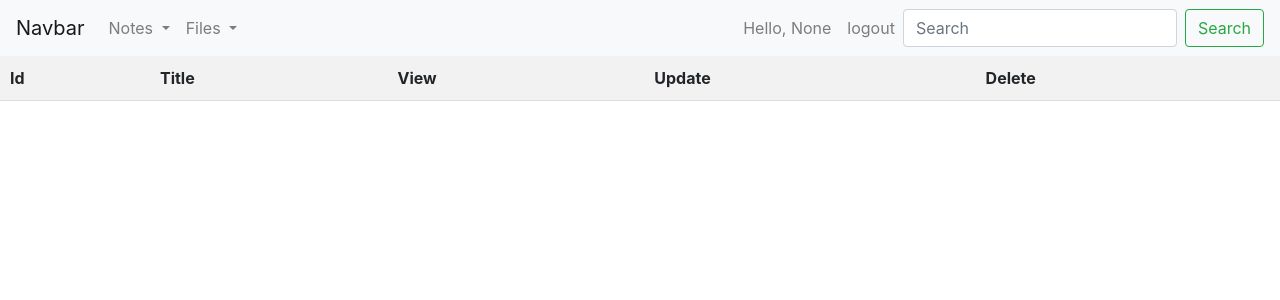
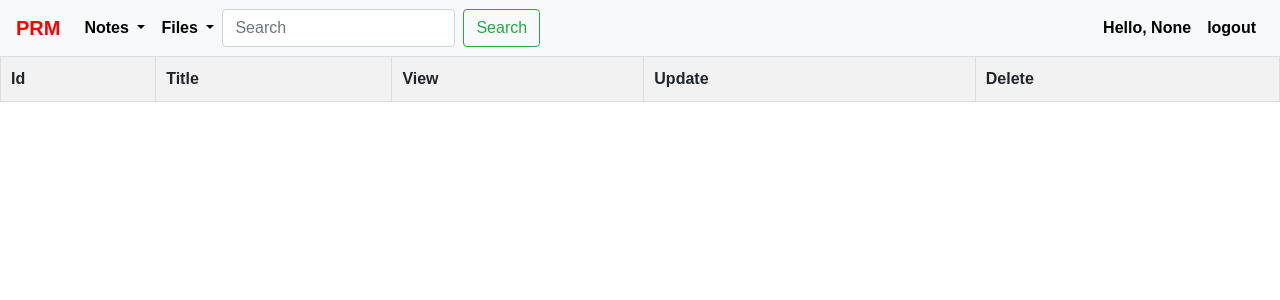
Before and after one commit to kalyankommoju/Personal-Record-Manager, a Flask app: page /allnotes in a window 1280 px wide. Shown: the top 300 px of the page. Run offline with Flask 3, Linux system fonts and the light colour scheme; lists and menus that the app fills with data are empty; some libraries are stand-ins or nearby versions.

Commit message:
second change

```diff
--- a/static/style.css
+++ b/static/style.css
@@ -2,6 +2,7 @@
     margin: 0;
     padding: 0;
     box-sizing: border-box;
+    font-family: Arial, sans-serif;
 }
 .home_body {
     font-family: Arial, sans-serif;
--- a/templates/home.html
+++ b/templates/home.html
@@ -1,37 +1,91 @@
 <!DOCTYPE html>
 <html>
+
 <head>
     <!-- Add Bootstrap CSS -->
     <link rel="stylesheet" href="https://maxcdn.bootstrapcdn.com/bootstrap/4.5.2/css/bootstrap.min.css">
-    <link rel="stylesheet" href="{{ url_for('static',filename='style.css') }}"/>
+    <link rel="stylesheet" href="{{ url_for('static',filename='style.css') }}" />
     {% block addcss %}{% endblock %}
-        <style>
+    <style>
         .navbar .form-inline {
             display: flex;
             justify-content: flex-end;
         }
+
+        table {
+            width: 100%;
+            border-collapse: collapse;
+        }
+
+        table,
+        th,
+        td {
+            border: 1px solid #ddd;
+        }
+
+        th,
+        td {
+            padding: 8px;
+            text-align: left;
+        }
+
+        th {
+            background-color: #f2f2f2;
+        }
+
+        /* Navbar styling */
+        .navbar {
+            background-color: #F5F7FA;
+            /* Light background color for the navbar */
+        }
+
+        .navbar-nav .nav-item .nav-link {
+            font-weight: bold;
+            color: black;
+            /* Make nav item text bold */
+        }
+
+        .navbar-nav .nav-item .nav-link:hover {
+            background-color: #e1e3ff;
+            /* Light purple background on focus */
+            color: #6a5aff;
+            /* Dark purple text color on focus */
+            outline: none;
+            /* Remove default focus outline */
+            border-radius: 4px;
+            /* Optional: rounded corners */
+
+            /* Dark purple color on hover */
+        }
+
+        .navbar-brand {
+            font-weight: bold;
+            /* Make brand text bold */
+        }
+
+        /* Ensure navbar dropdown menu items are bold as well */
+        .dropdown-menu .dropdown-item {
+            font-weight: bold;
+            /* Make dropdown items bold */
+        }
     </style>
     <title>home Page</title>
-    <link rel="stylesheet" href="{{ url_for('static',filename='style.css') }}"/>
+    <link rel="stylesheet" href="{{ url_for('static',filename='style.css') }}" />
 </head>
-{% with messages = get_flashed_messages() %}
-  {% if messages %}
-    {% for message in messages %}
-      <p class="flash">{{ message }}</p>
-    {% endfor %}
-  {% endif %}
-{% endwith %}
+
 <body>
     <!-- Navigation bar -->
     <nav class="navbar navbar-expand-lg navbar-light bg-light">
-        <a class="navbar-brand" href="#">Navbar</a>
-        <button class="navbar-toggler" type="button" data-toggle="collapse" data-target="#navbarNav" aria-controls="navbarNav" aria-expanded="false" aria-label="Toggle navigation">
+        <a class="navbar-brand" href="#" style="color: red;">PRM</a>
+        <button class="navbar-toggler" type="button" data-toggle="collapse" data-target="#navbarNav"
+            aria-controls="navbarNav" aria-expanded="false" aria-label="Toggle navigation">
             <span class="navbar-toggler-icon"></span>
         </button>
         <div class="collapse navbar-collapse" id="navbarNav">
             <ul class="navbar-nav mr-auto">
                 <li class="nav-item dropdown">
-                    <a class="nav-link dropdown-toggle" href="#" id="notesDropdown" role="button" data-toggle="dropdown" aria-haspopup="true" aria-expanded="false">
+                    <a class="nav-link dropdown-toggle" href="#" id="notesDropdown" role="button" data-toggle="dropdown"
+                        aria-haspopup="true" aria-expanded="false">
                         Notes
                     </a>
                     <div class="dropdown-menu" aria-labelledby="notesDropdown">
@@ -42,7 +96,8 @@
                     </div>
                 </li>
                 <li class="nav-item dropdown">
-                    <a class="nav-link dropdown-toggle" href="#" id="notesDropdown" role="button" data-toggle="dropdown" aria-haspopup="true" aria-expanded="false">
+                    <a class="nav-link dropdown-toggle" href="#" id="notesDropdown" role="button" data-toggle="dropdown"
+                        aria-haspopup="true" aria-expanded="false">
                         Files
                     </a>
                     <div class="dropdown-menu" aria-labelledby="notesDropdown">
@@ -50,6 +105,11 @@
                         <a class="dropdown-item" href="{{url_for('uploadfile')}}">Add file</a>
                     </div>
                 </li>
+                <form class="form-inline" method="POST" action="{{url_for('search')}}">
+                    <input class="form-control mr-sm-2" type="search" placeholder="Search" aria-label="Search"
+                        name="search">
+                    <button class="btn btn-outline-success my-2 my-sm-0" type="submit">Search</button>
+                </form>
             </ul>
             <ul class="navbar-nav">
                 <li class="nav-item">
@@ -59,14 +119,17 @@
                     <a class="nav-link" href="{{url_for('logout')}}">logout</a>
                 </li>
             </ul>
-            <form class="form-inline" method="POST" action="{{url_for('search')}}">
-                <input class="form-control mr-sm-2" type="search" placeholder="Search" aria-label="Search" name="search">
-                <button class="btn btn-outline-success my-2 my-sm-0" type="submit">Search</button>
-            </form>
         </div>
     </nav>
     {% block content %}
-    <br/>
+    {% with messages = get_flashed_messages() %}
+    {% if messages %}
+    {% for message in messages %}
+    <p class="flash">{{ message }}</p>
+    {% endfor %}
+    {% endif %}
+    {% endwith %}
+    <br />
     <table>
         <thead>
             <tr>
@@ -90,10 +153,11 @@
             {% endfor %}
         </tbody>
     </table>
-    {%  endblock %}
+    {% endblock %}
     <!-- Add Bootstrap JS -->
     <script src="https://code.jquery.com/jquery-3.5.1.slim.min.js"></script>
     <script src="https://cdn.jsdelivr.net/npm/@popperjs/core@2.9.2/dist/umd/popper.min.js"></script>
     <script src="https://maxcdn.bootstrapcdn.com/bootstrap/4.5.2/js/bootstrap.min.js"></script>
 </body>
+
 </html>
--- a/templates/login.html
+++ b/templates/login.html
@@ -23,8 +23,7 @@
             <input type="password" name="password" class="home_input" placeholder="Enter your Password"/>
             <button class="reg_button">Login</button>
         </form>
-        <div class="login_acc">
-            <a href="#"id="login_acc">Forget Password</a>
+        <div style="display: flex; justify-content: center;">
             <p id="login_ac1">No account? <a href="{{url_for('register')}}" style="text-decoration: none; color: black;">Signup</a></p>
         </div>
     </div>
```
Also changed, not shown: templates/index.html (+7 -4 lines).
